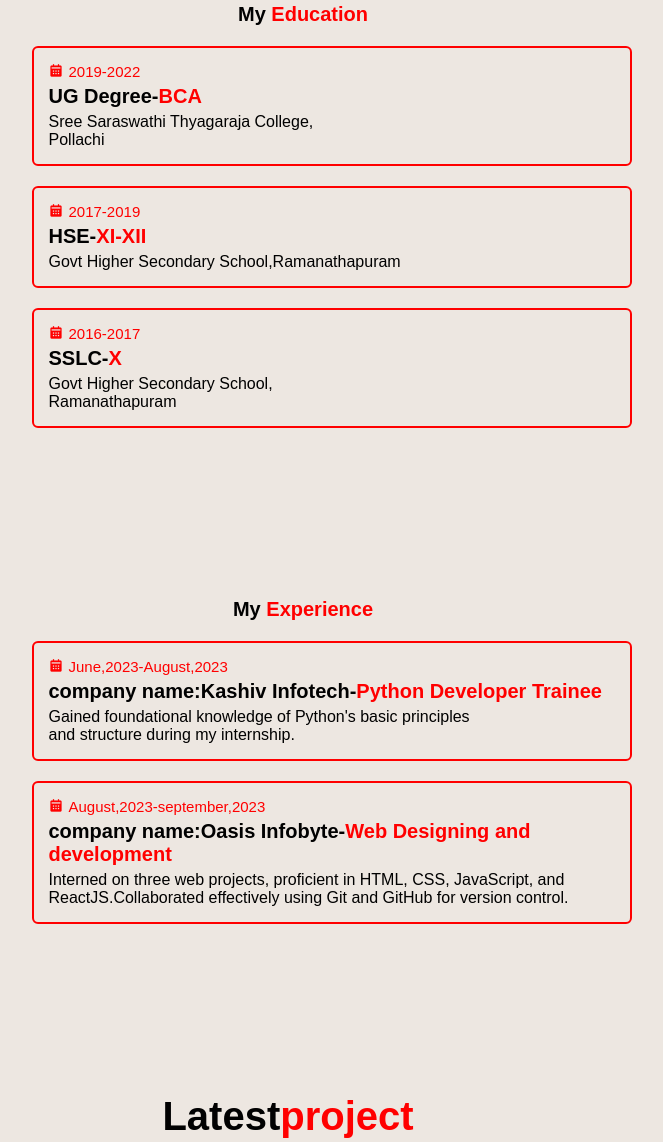
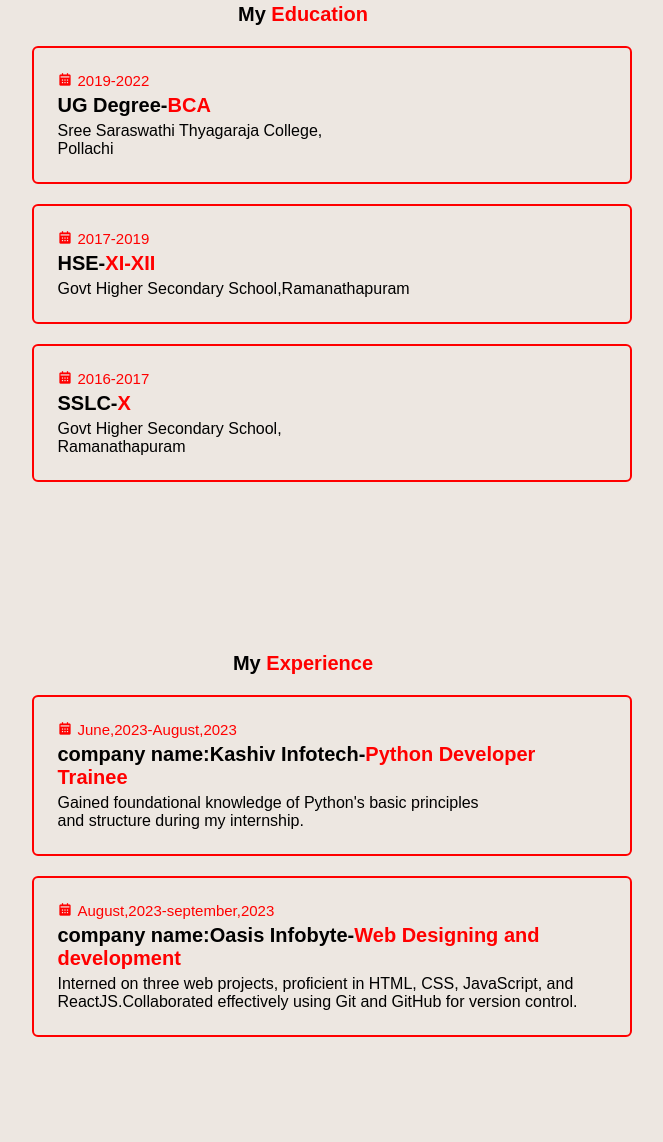
Before and after one commit to Roshantech2023/MY-portfolio, a plain HTML site: page index.html in a window 1280 px wide. Shown: the part 2604-3746 px from the top of the page, without its empty margins (352-1015 px from the left). Drawn offline with nearby package versions, Linux system fonts and the light colour scheme.

Commit message:
new modification

```diff
--- a/index.html
+++ b/index.html
@@ -256,11 +256,11 @@
 <section class="experience" id="experience">
     <h2 class="heading">My <span>Experience</span></h2>
 
-    <div class="education-row">
-        <div class="education-column">
+    <div class="experience">
+        <div class="experience-column">
 
-            <div class="education-box">
-                <div class="education-content">
+            <div class="experience-box">
+                <div class="experience-content">
                     <div class="content">
                         <div class="year"><i class='bx bxs-calendar'></i>June,2023-August,2023</div>
                         <h3><b>company name:</b>Kashiv Infotech-<span>Python Developer Trainee</span></h3>
@@ -269,7 +269,7 @@
                 </div>
 
 
-                <div class="education-content">
+                <div class="experience-content">
                     <div class="content">
                         <div class="year"><i class='bx bxs-calendar'></i>August,2023-september,2023</div>
                         <h3><b>company name:</b>Oasis Infobyte-<span>Web Designing and development</span></h3>
--- a/style.css
+++ b/style.css
@@ -283,7 +283,7 @@ span{
     flex: 1 1 40rem;
 }
 .education-column .education-box{
-    grid-column-gap: 100px;
+    grid-column-gap: 10px;
 }
 .education .heading{
     padding: 0px 0px 20px 30px;
@@ -300,7 +300,7 @@ span{
 .education-content .content{
     margin-right: 17rem;
     position: relative;
-    padding: 1.5rem;
+    padding: 24px;
     width: 600px;
     border: .2rem solid red;
     border-radius: .6rem;
@@ -321,6 +321,11 @@ span{
     font-size: 1.6rem;
     padding-top:.5rem ;
 }
+.education-column .education-box{
+    grid-column-gap: 100px;
+}
+
+/*experience section*/
 
 .experience{
     background: var(--bg-color);
@@ -336,53 +341,59 @@ span{
     text-align: center;
     font-size: 2rem;
 }
-.experience .education-row{
+.experience .experience-row{
     display: flex;
     flex-wrap: wrap;
     gap: 5rem;
 }
-.education-row .education-column{
+.experience-row .experience-column{
     flex: 1 1 40rem;
 }
-.education-column .education-box{
-    grid-column-gap: 100px;
+.experience-column .experience-box{
+    grid-column-gap: 10px;
 }
 .experience .heading{
     padding: 0px 0px 20px 30px;
 }
-.education-box .education-content{
+.experience-box .experience-content{
     position: relative;
     padding-left:  2rem;
 }
-.education-box .education-content{
+.experience-box .experience-content{
     margin-left: 15%;
     font-size: 1.5rem;
 }
 
-.education-content .content{
+.experience-content .content{
     margin-right: 17rem;
     position: relative;
-    padding: 1.5rem;
+    padding: 24px;
     width: 600px;
     border: .2rem solid red;
     border-radius: .6rem;
     margin-bottom: 2rem;
 }
-.education-content .content .year{
+.experience-content .content .year{
     font-size: 1.5rem;
     color: var(--main-color);
     padding-bottom: .5rem;
 }
-.education-content .content .year i{
+.experience-content .content .year i{
     padding-right: .5rem;
 }
-.education-content .content h3{
+.experience-content .content h3{
     font-size: 2rem;
 }
-.education-content .content p{
+.experience-content .content p{
     font-size: 1.6rem;
     padding-top:.5rem ;
 }
+.experience-column .experience-box{
+    grid-column-gap: 100px;
+}
+
+
+
 .portfolio{
     background: var(--bg-color);
 }
@@ -533,6 +544,21 @@ span{
     }
     .footer{
         padding: 2rem 3%;
+    }
+}
+@media (max-width:602px){
+    .skills-main{
+        padding: 24px;
+    }
+    .education-content .content{
+        padding-bottom: 10rem;
+    }
+    .portfolio-box img{
+        padding: 24px;
+        border-radius: 5px;
+    }
+    .education-content .content{
+        padding-bottom: 10rem;
     }
 }
 @media (max-width:768px){
```
